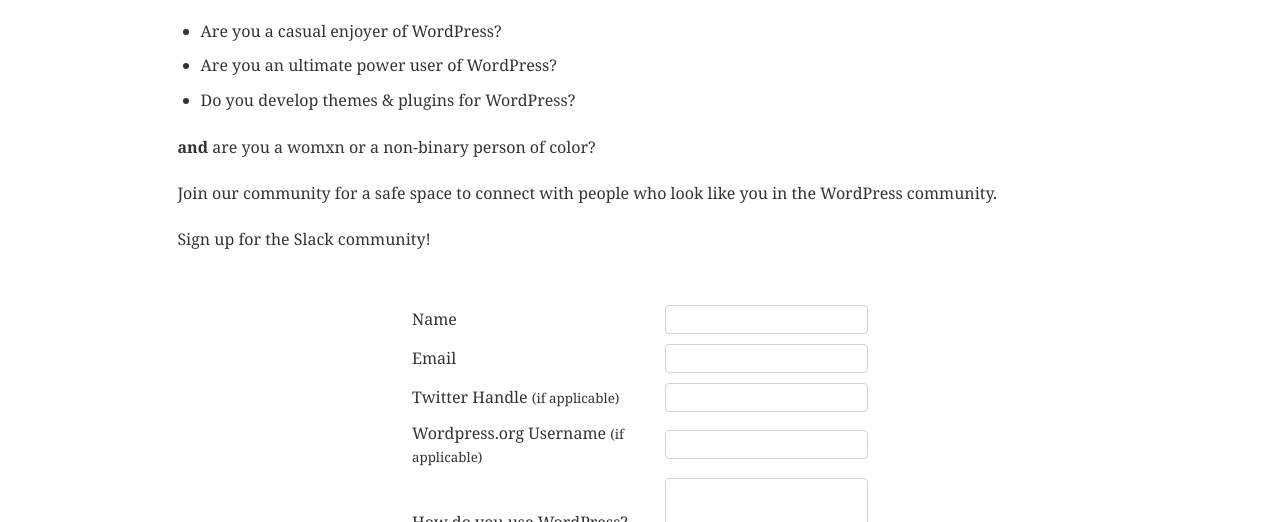
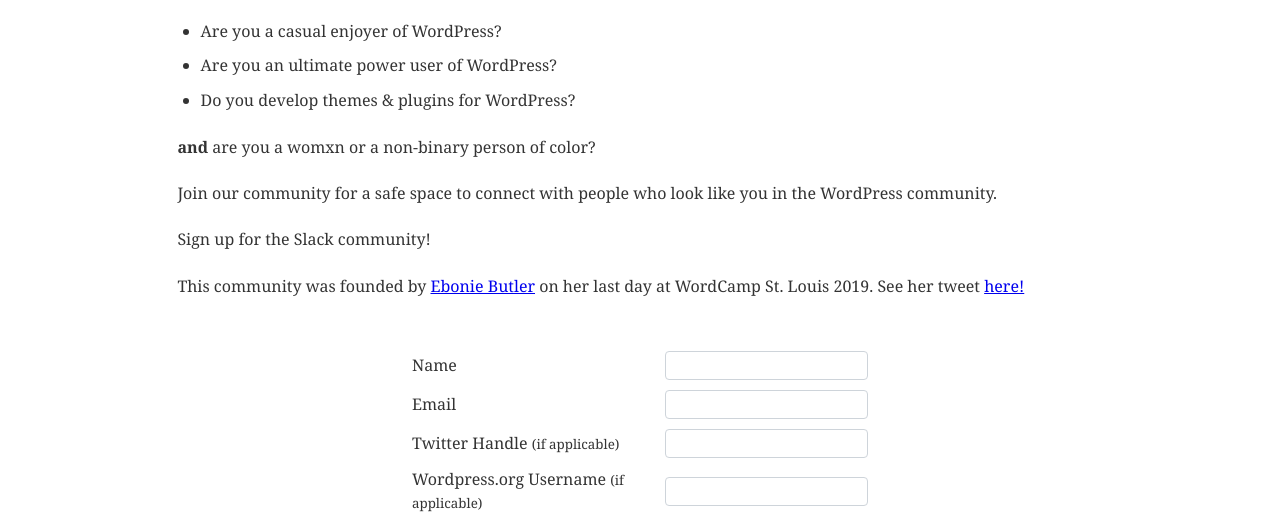
Before and after one commit to metalandcoffee/wpwomenofcolor, a Gatsby site: page / in a window 1280 px wide. Shown: the part 218-740 px from the top of the page. Built offline with nearby package versions, Linux system fonts and the light colour scheme; Gatsby itself is replaced by a stand-in of ours.

Commit message:
Add community founding information

```diff
--- a/src/pages/index.js
+++ b/src/pages/index.js
@@ -20,6 +20,7 @@
     <p><strong>and</strong> are you a womxn or a non-binary person of color?</p>
     <p>Join our community for a safe space to connect with people who look like you in the WordPress community.</p>
     <p>Sign up for the Slack community!</p>
+    <p>This community was founded by <a href="https://profiles.wordpress.org/metalandcoffee/">Ebonie Butler</a> on her last day at WordCamp St. Louis 2019. See her tweet <a href="https://twitter.com/metalandcoffee_/status/1191346394843557888">here!</a></p>
     <Form />
     {/* <div style={{ maxWidth: `300px`, marginBottom: `1.45rem` }}>
       <Image />
```
